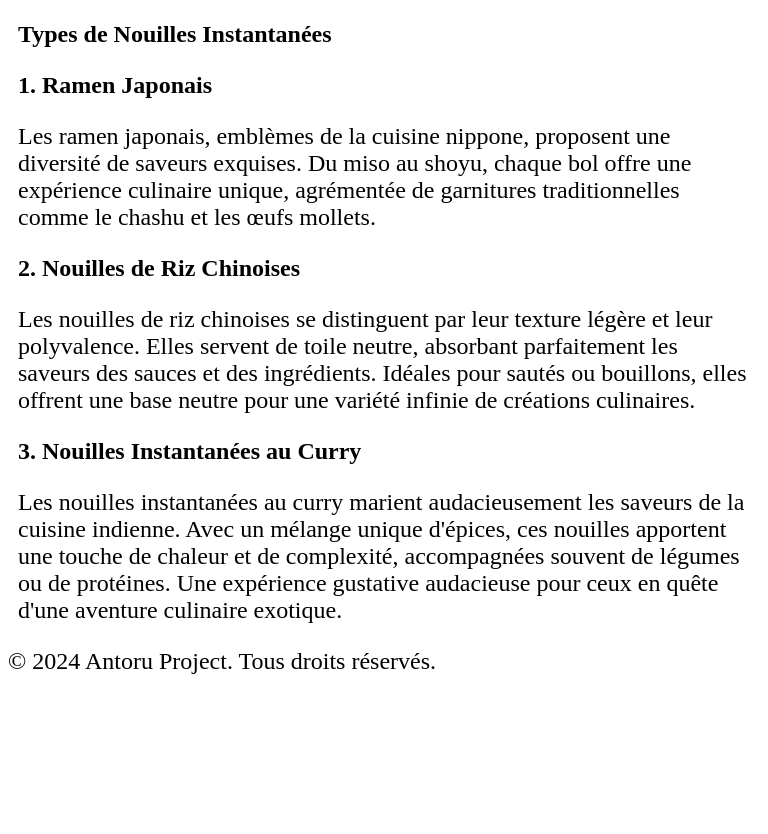
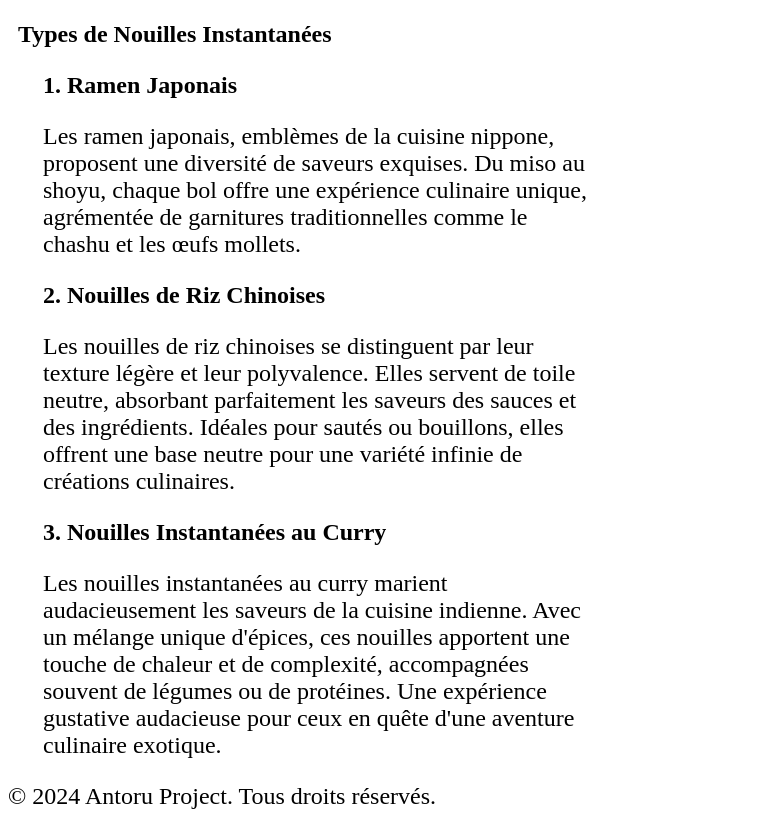
Before and after one commit to RubenLawen/antoru.github.io, a website: page index.html in a window 768 px wide. Shown: the part 1493-2327 px from the top of the page. Before the commit the page ends 2192 px from the top, so only its background shows below. Drawn offline with Linux system fonts and the light colour scheme.

Commit message:
style(update): largeur modifiée à 75%, marge ajoutée de 15px 25px dans #type article

```diff
--- a/css/style.Css
+++ b/css/style.Css
@@ -65,4 +65,8 @@
         padding: 0 10px;
     }
 
+    #type article {
+        width: 75%;
+        margin: 15px 25px;
+    }
 }
```
